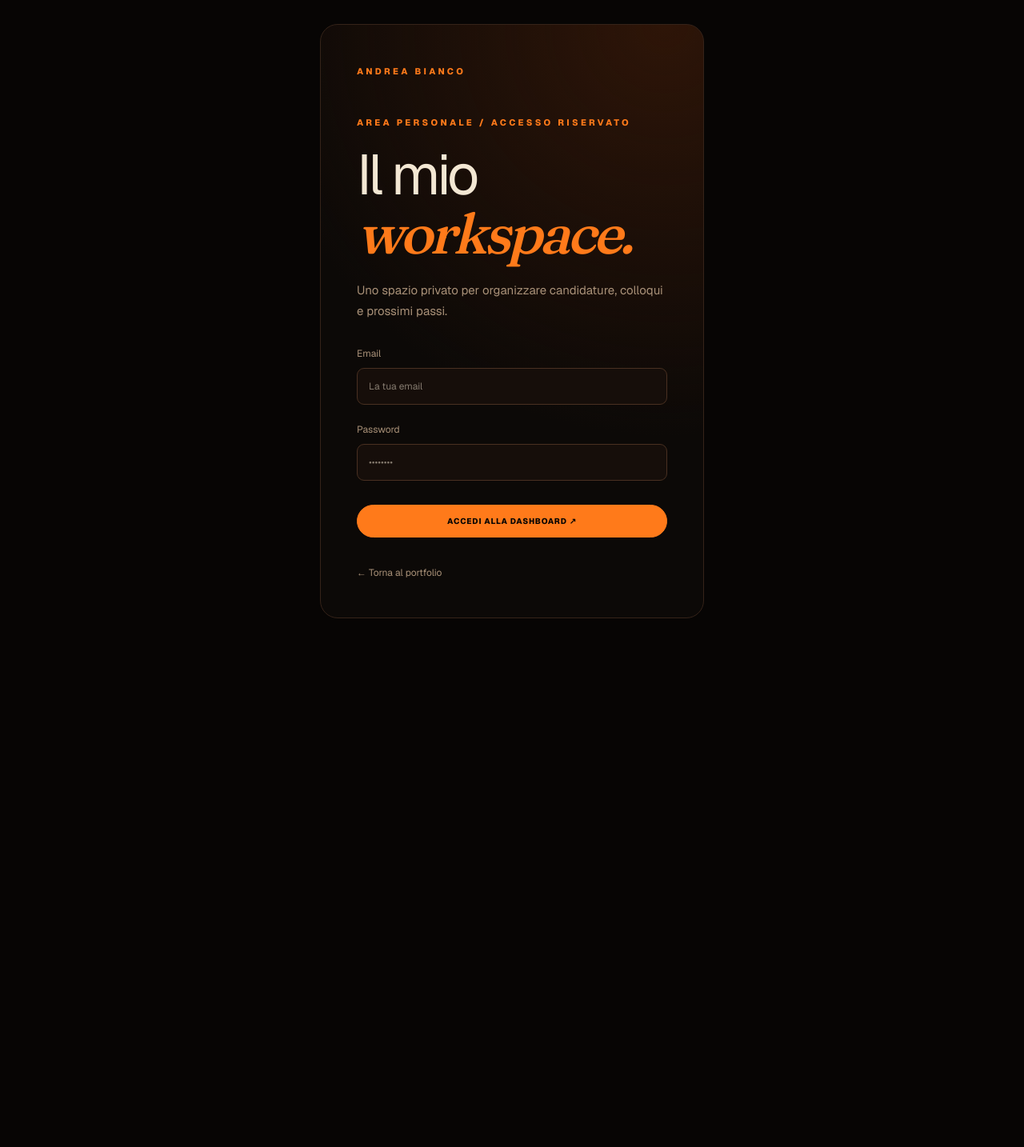
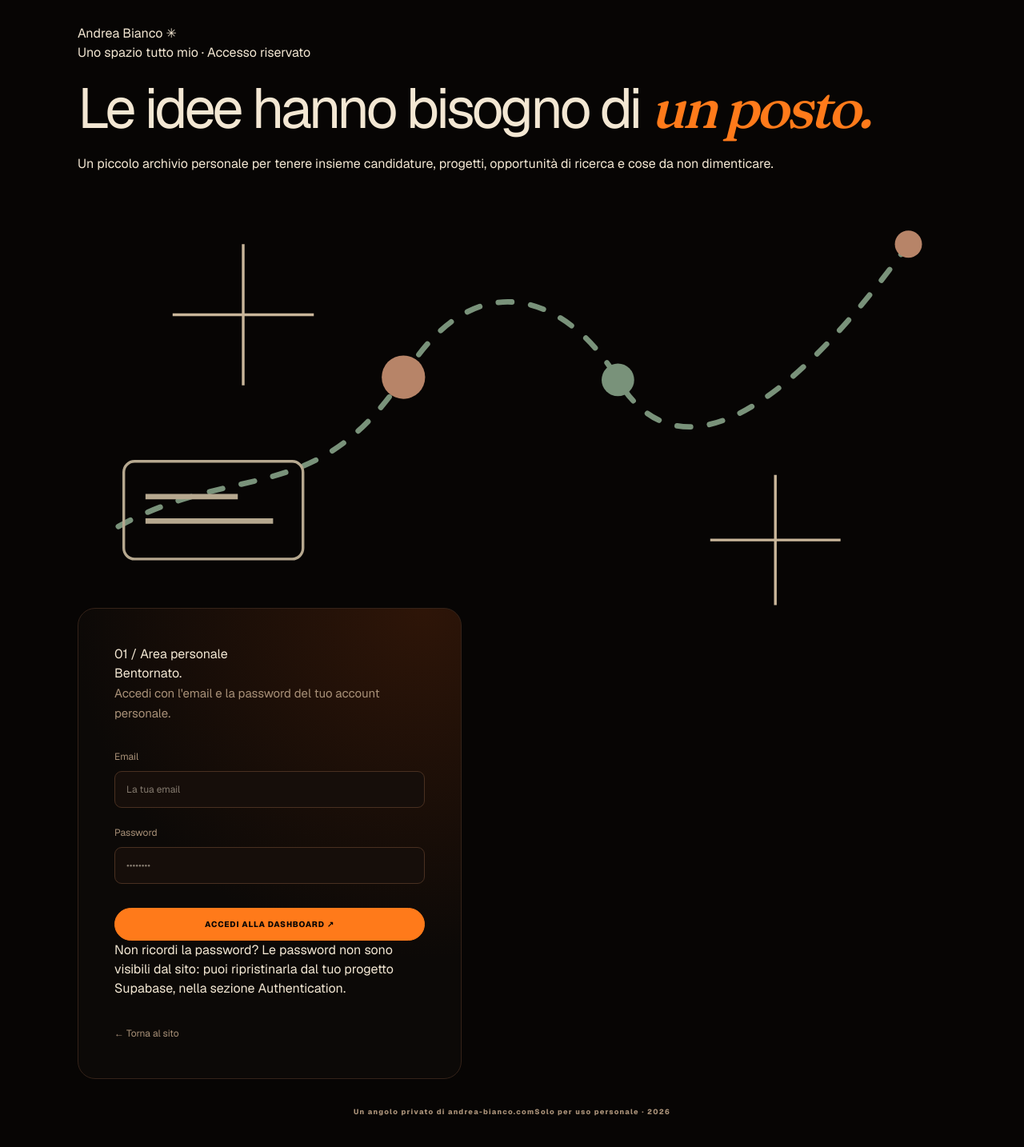
Before and after one commit to andrea-bianco00/andrea-portfolio, a Next.js app: page /dashboard/login in a window 1280 px wide. Shown: the top 1434 px of the page at 80% size. Before the commit the page ends 803 px from the top, so only its background shows below. Built offline with nearby package versions, Linux system fonts and the light colour scheme; no server answers.

Commit message:
design: cozy editorial personal-area login, preserving authentication

```diff
--- a/app/dashboard/login/page.tsx
+++ b/app/dashboard/login/page.tsx
@@ -1,18 +1,43 @@
-import type {Metadata} from "next";
-import {redirect} from "next/navigation";
-import {configured,session} from "../lib";
+import type { Metadata } from "next";
+import Link from "next/link";
+import { redirect } from "next/navigation";
+import { configured, session } from "../lib";
 import LoginForm from "./LoginForm";
-export const metadata:Metadata={title:"Accesso privato | Andrea Bianco",robots:{index:false,follow:false}};
-export default async function LoginPage(){
-  if(await session()) redirect("/dashboard");
-  return <main className="tracker-shell tracker-login">
-    <div className="tracker-login-card">
-      <a href="/" className="brand">ANDREA BIANCO</a>
-      <p className="eyebrow">AREA PERSONALE / ACCESSO RISERVATO</p>
-      <h1>Il mio <em>workspace.</em></h1>
-      <p className="tracker-muted">Uno spazio privato per organizzare candidature, colloqui e prossimi passi.</p>
-      {!configured?<p role="status" className="tracker-error">Il collegamento al database non è ancora configurato.</p>:<LoginForm/>}
-      <a className="tracker-back" href="/">← Torna al portfolio</a>
+
+export const metadata: Metadata = {
+  title: "Area personale | Accesso — Andrea Bianco",
+  robots: { index: false, follow: false },
+};
+
+export default async function LoginPage() {
+  if (await session()) redirect("/dashboard");
+  return <main className="tracker-shell tracker-login tracker-cozy">
+    <div className="tracker-login-layout">
+      <div className="tracker-login-intro">
+        <Link href="/" className="tracker-wordmark">Andrea Bianco<span aria-hidden="true"> ✳</span></Link>
+        <p className="tracker-overline">Uno spazio tutto mio · Accesso riservato</p>
+        <h1>Le idee hanno bisogno di <em>un posto.</em></h1>
+        <p>Un piccolo archivio personale per tenere insieme candidature, progetti, opportunità di ricerca e cose da non dimenticare.</p>
+        <div className="tracker-login-sketch" aria-hidden="true">
+          <svg viewBox="0 0 320 160" fill="none" xmlns="http://www.w3.org/2000/svg">
+            <path d="M15 130C59 106 88 123 120 75C148 29 183 48 199 76C218 108 254 98 306 26" stroke="#79927a" strokeWidth="2" strokeLinecap="round" strokeDasharray="5 7"/>
+            <circle cx="120" cy="75" r="8" fill="#B78468"/><circle cx="199" cy="76" r="6" fill="#79927a"/><circle cx="306" cy="26" r="5" fill="#B78468"/>
+            <path d="M35 52h52m-26-26v52M233 135h48m-24-24v48" stroke="#C9B69A" strokeWidth="1"/>
+            <rect x="17" y="106" width="66" height="36" rx="4" stroke="#B6A88F"/><path d="M25 119h34m-34 9h47" stroke="#B6A88F" strokeWidth="2"/>
+          </svg>
+        </div>
+      </div>
+      <section className="tracker-login-card" aria-labelledby="login-title">
+        <p className="tracker-overline">01 / Area personale</p>
+        <h2 id="login-title">Bentornato.</h2>
+        <p className="tracker-muted">Accedi con l'email e la password del tuo account personale.</p>
+        {!configured
+          ? <p role="status" className="tracker-error">Il collegamento al database non è configurato.</p>
+          : <LoginForm />}
+        <p className="tracker-login-help">Non ricordi la password? Le password non sono visibili dal sito: puoi ripristinarla dal tuo progetto Supabase, nella sezione Authentication.</p>
+        <Link className="tracker-back" href="/">← Torna al sito</Link>
+      </section>
     </div>
+    <footer className="tracker-login-footer"><span>Un angolo privato di andrea-bianco.com</span><span>Solo per uso personale · 2026</span></footer>
   </main>;
 }
```
